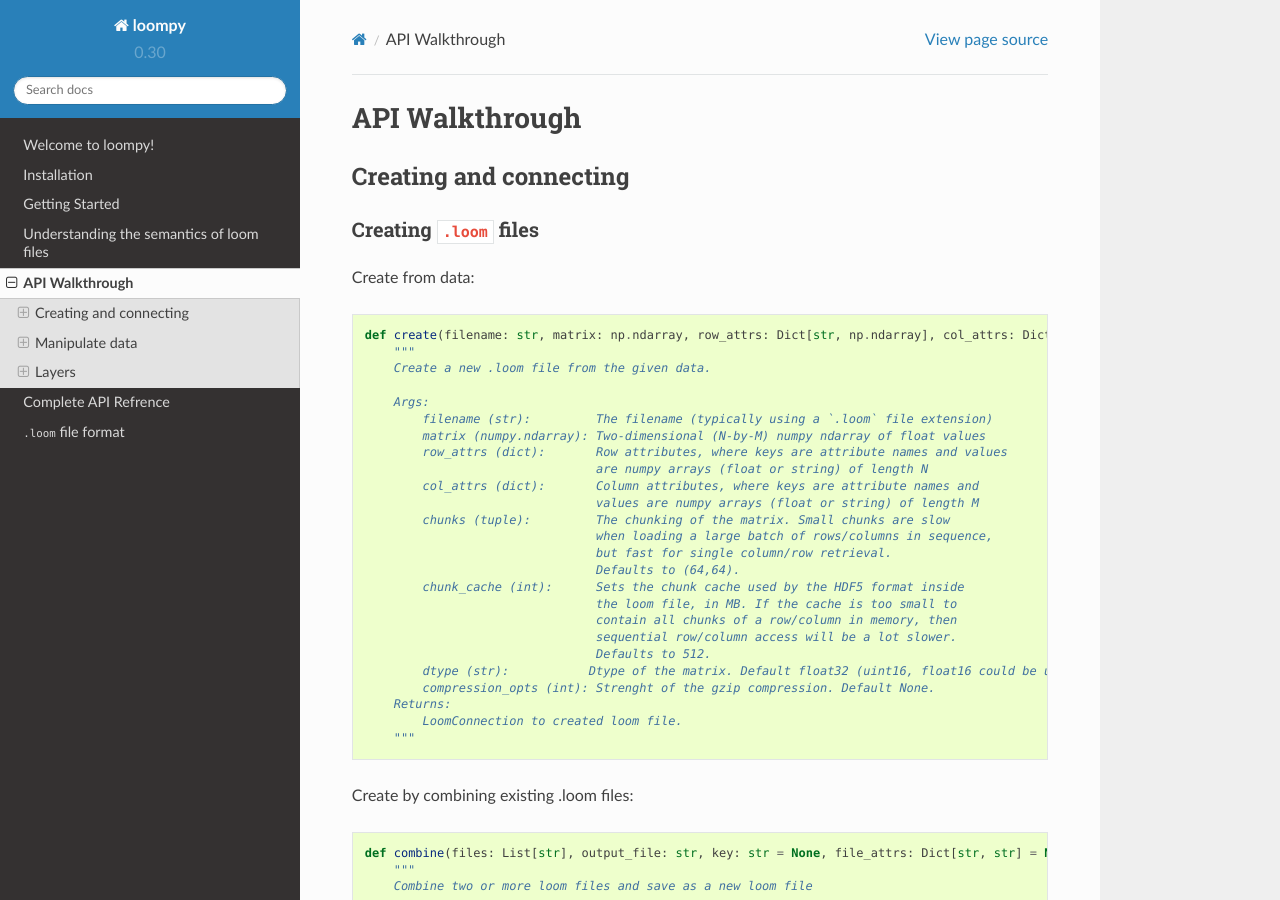
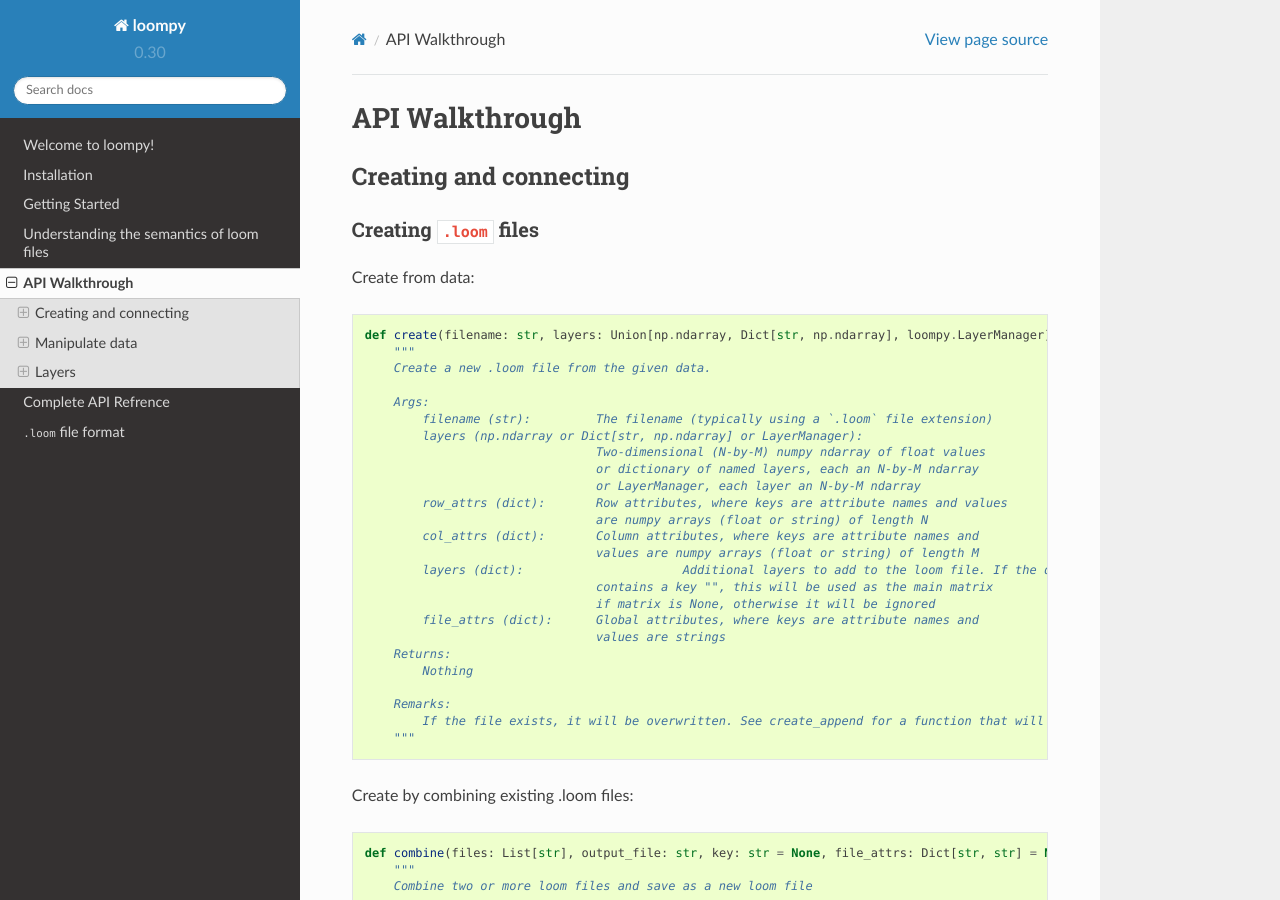
Before and after one commit to linnarsson-lab/loompy, a Sphinx documentation site: the page built from doc/apiwalkthrough/index.rst, in a window 1280 px wide and 900 px high. Built offline with Sphinx 7.4.7 and the Read the Docs theme 2.0.0, drawn with Linux system fonts in a browser that asks for light colours.

Commit message:
Improved layer support and scan() that works

```diff
--- a/doc/apiwalkthrough/index.rst
+++ b/doc/apiwalkthrough/index.rst
@@ -16,30 +16,30 @@ Create from data:
 .. code:: python
 
 
-    def create(filename: str, matrix: np.ndarray, row_attrs: Dict[str, np.ndarray], col_attrs: Dict[str, np.ndarray], file_attrs: Dict[str, str] = None, chunks: Tuple[int, int] = (64, 64), chunk_cache: int = 512, dtype: str = "float32", compression_opts: int = 2) -> LoomConnection:
+    def create(filename: str, layers: Union[np.ndarray, Dict[str, np.ndarray], loompy.LayerManager], row_attrs: Dict[str, np.ndarray], col_attrs: Dict[str, np.ndarray], *, file_attrs: Dict[str, str] = None) -> None:
         """
         Create a new .loom file from the given data.
 
         Args:
             filename (str):         The filename (typically using a `.loom` file extension)
-            matrix (numpy.ndarray): Two-dimensional (N-by-M) numpy ndarray of float values
+            layers (np.ndarray or Dict[str, np.ndarray] or LayerManager):
+                                    Two-dimensional (N-by-M) numpy ndarray of float values
+                                    or dictionary of named layers, each an N-by-M ndarray
+                                    or LayerManager, each layer an N-by-M ndarray
             row_attrs (dict):       Row attributes, where keys are attribute names and values
                                     are numpy arrays (float or string) of length N
             col_attrs (dict):       Column attributes, where keys are attribute names and
                                     values are numpy arrays (float or string) of length M
-            chunks (tuple):         The chunking of the matrix. Small chunks are slow
-                                    when loading a large batch of rows/columns in sequence,
-                                    but fast for single column/row retrieval.
-                                    Defaults to (64,64).
-            chunk_cache (int):      Sets the chunk cache used by the HDF5 format inside
-                                    the loom file, in MB. If the cache is too small to
-                                    contain all chunks of a row/column in memory, then
-                                    sequential row/column access will be a lot slower.
-                                    Defaults to 512.
-            dtype (str):           Dtype of the matrix. Default float32 (uint16, float16 could be used)
-            compression_opts (int): Strenght of the gzip compression. Default None.
+            layers (dict):			Additional layers to add to the loom file. If the dictionary
+                                    contains a key "", this will be used as the main matrix
+                                    if matrix is None, otherwise it will be ignored
+            file_attrs (dict):      Global attributes, where keys are attribute names and
+                                    values are strings
         Returns:
-            LoomConnection to created loom file.
+            Nothing
+
+        Remarks:
+            If the file exists, it will be overwritten. See create_append for a function that will append to existing files.
         """
 
 Create by combining existing .loom files:
--- a/loompy/__init__.py
+++ b/loompy/__init__.py
@@ -8,4 +8,4 @@ from .loom_view import LoomView
 from .loom_layer import MemoryLoomLayer, LoomLayer
 from .to_html import to_html
 from .view_manager import ViewManager
-from .loompy import connect, create, combine, create_from_cellranger, LoomConnection
+from .loompy import connect, create, create_append, combine, create_from_cellranger, LoomConnection
```
Also changed, not shown: 1 other file.
